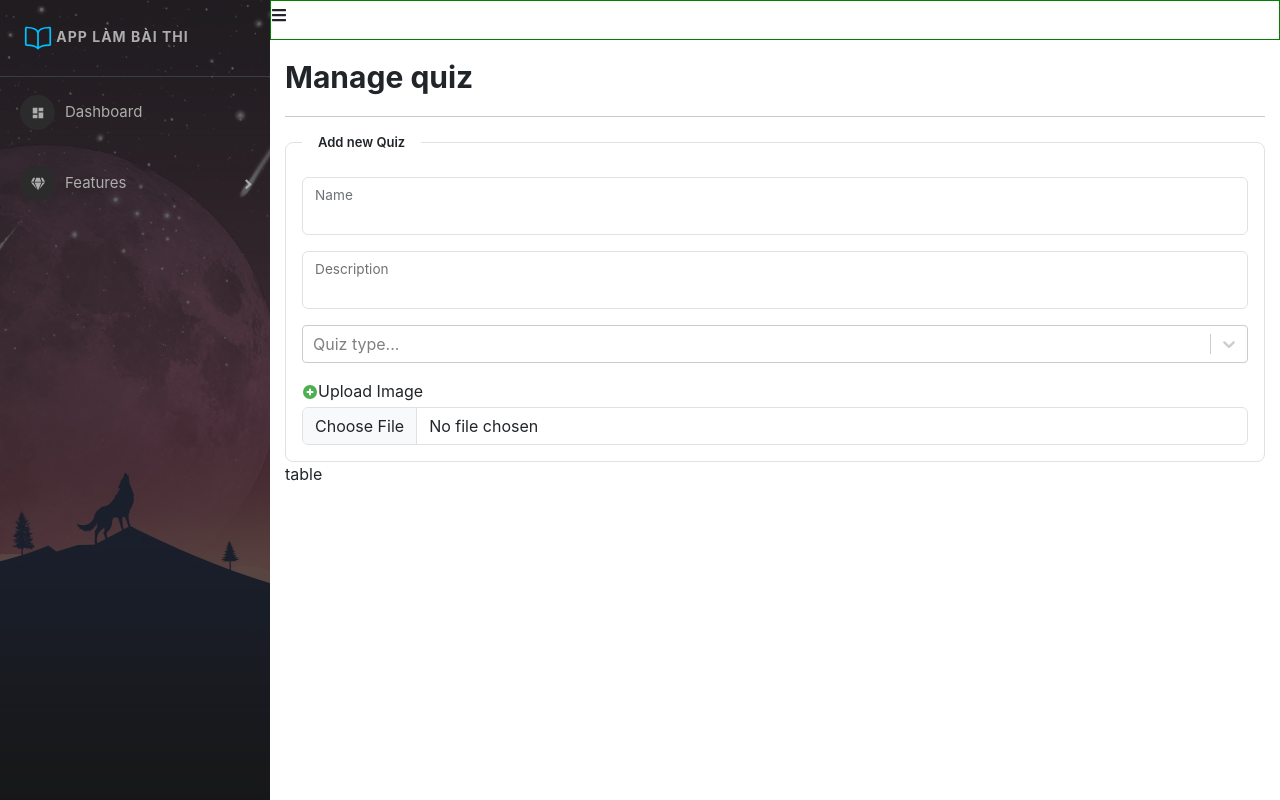
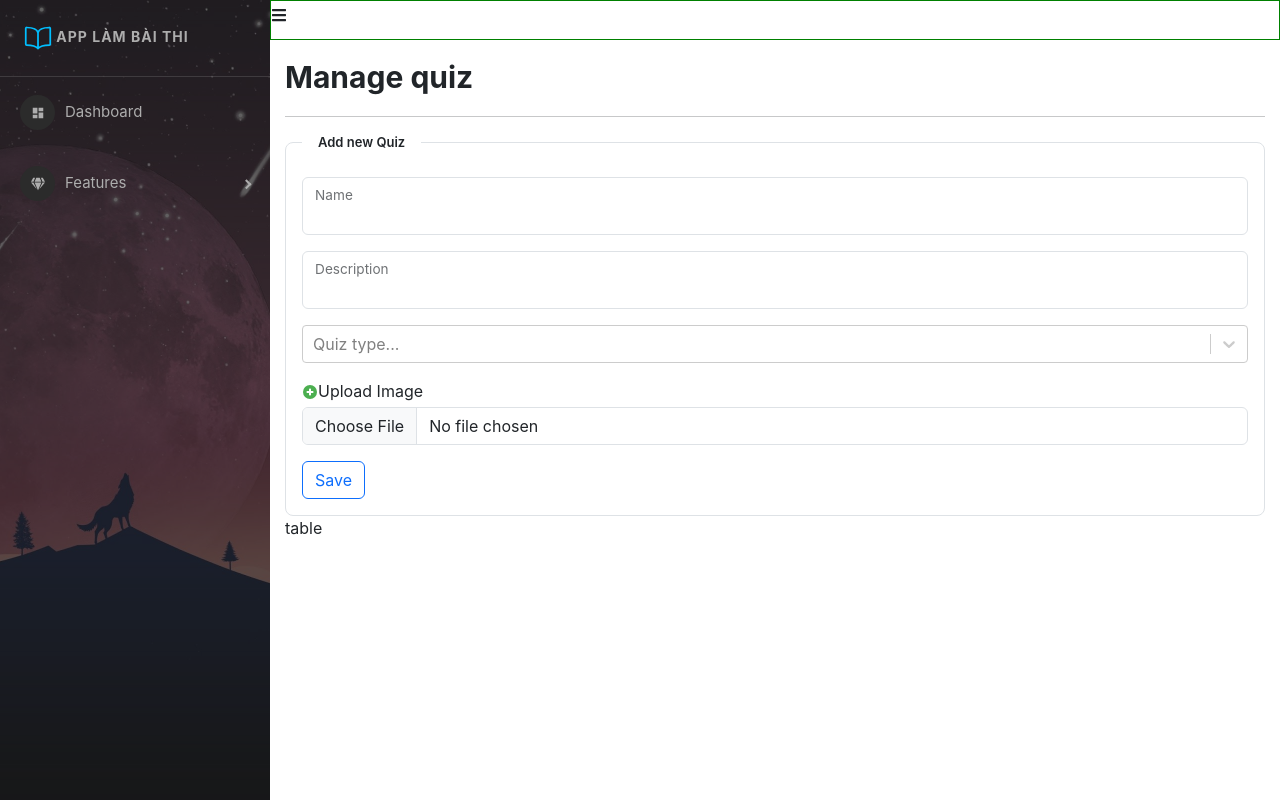
Before and after one commit to phangkhandev/demo-react, a React (Create React App) app: page /admin/manage-quizzes in a window 1280 px wide. Built offline with nearby package versions, Linux system fonts and the light colour scheme.

Commit message:
api create new quiz

```diff
--- a/src/components/Admin/Content/Quiz/ManageQuiz.js
+++ b/src/components/Admin/Content/Quiz/ManageQuiz.js
@@ -2,6 +2,8 @@ import './ManageQuiz.scss'
 import Select from 'react-select';
 import { FcPlus } from "react-icons/fc"
 import { useState } from 'react';
+import { postCreateNewQuiz } from '../../../../services/apiService';
+import { toast } from 'react-toastify';
 
 const options = [
     { value: 'EASY', label: 'EASY' },
@@ -12,11 +14,35 @@ const options = [
 const ManageQuiz = (props) => {
     const [name, setName] = useState('');
     const [description, setDescription] = useState('');
-    const [type, setType] = useState('EASY');
+    const [type, setType] = useState('');
     const [image, setImage] = useState(null);
 
     const handleChangFile = (event) => {
+        if (event.target && event.target.files && event.target.files[0]) {
+            // setImageReview(URL.createObjectURL(event.target.files[0]))
+            setImage(event.target.files[0])
+        }
+    }
 
+    const handleSubmitQuiz = async () => {
+        //validate
+        if (!name || !description || !type) {
+            toast.error('name/Description/Type is required');
+            return;
+        }
+
+
+        let res = await postCreateNewQuiz(description, name, type?.value, image);
+        if (res && res.EC === 0) {
+            toast.success(res.EM);
+            setName('');
+            setDescription('');
+            setType('');
+            setImage(null);
+        }
+        if (res && res.EC !== 0) {
+            toast.error(res.EM);
+        }
     }
 
     return (
@@ -49,7 +75,8 @@ const ManageQuiz = (props) => {
                     <div className='my-3'>
                         <Select
                             value={type}
-                            // onChange={setSelectedOption}
+                            defaultValue={type}
+                            onChange={setType}
                             options={options}
                             placeholder="Quiz type..."
                         />
@@ -62,6 +89,14 @@ const ManageQuiz = (props) => {
                             onChange={(event) => handleChangFile(event)}
                         />
                     </div>
+                    <div className='mt-3'>
+                        <button
+                            className='btn btn-outline-primary'
+                            onClick={() => handleSubmitQuiz()}
+                        >
+                            Save
+                        </button>
+                    </div>
                 </fieldset>
 
             </div>
--- a/src/services/apiService.js
+++ b/src/services/apiService.js
@@ -53,4 +53,13 @@ const postSubmitQuiz = (data) => {
     return axios.post(`api/v1/quiz-submit`, { ...data });
 }
 
-export { getDataQuiz, postCreateNewUser, getAllUsers, putUpdateUser, deleteUser, getUserWithPaginate, postLogin, postRegister, getQuizByUser, postSubmitQuiz };
+const postCreateNewQuiz = (description, name, difficulty, quizImage) => {
+    const data = new FormData();
+    data.append('description', description);
+    data.append('name', name);
+    data.append('difficulty', difficulty);
+    data.append('quizImage', quizImage);
+    return axios.post(`api/v1/quiz`, data);
+}
+
+export { postCreateNewQuiz, getDataQuiz, postCreateNewUser, getAllUsers, putUpdateUser, deleteUser, getUserWithPaginate, postLogin, postRegister, getQuizByUser, postSubmitQuiz };
```
